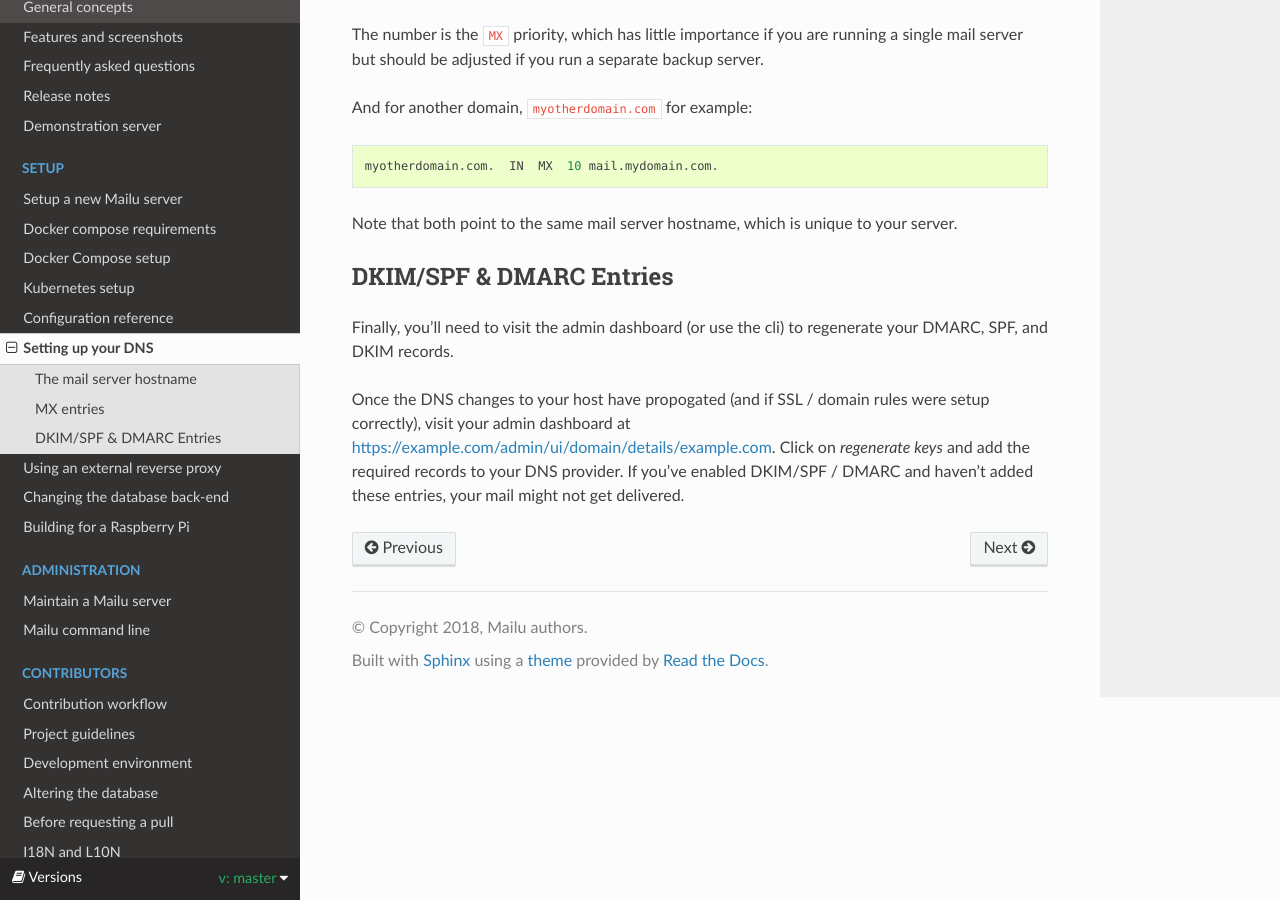
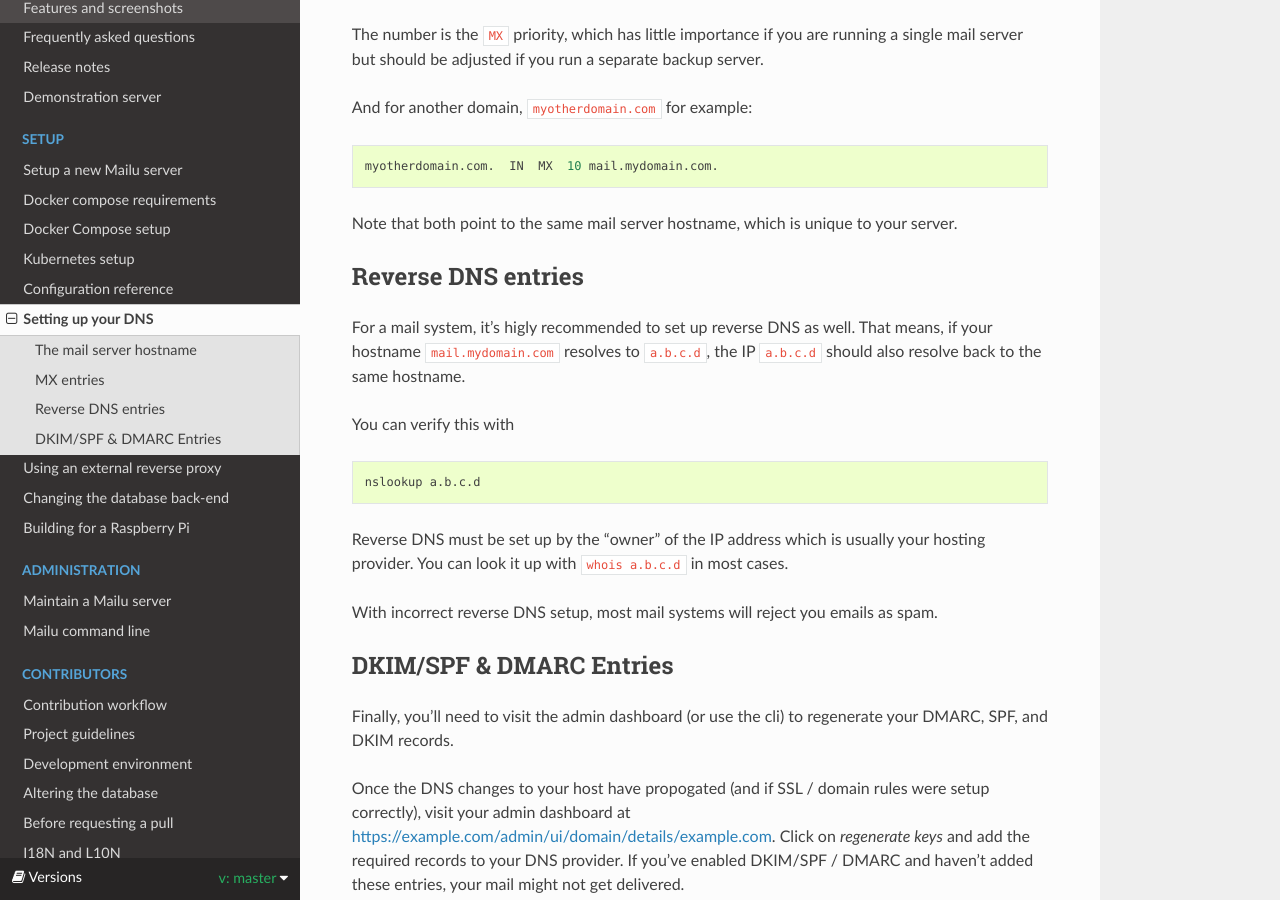
Before and after one commit to WillingDev0812/Mail-Management-Tool, a Sphinx documentation site: the page built from docs/dns.rst, in a window 1280 px wide and 900 px high, scrolled down 1543 px. Built offline with Sphinx 7.4.7 and the Read the Docs theme 2.0.0, drawn with Linux system fonts in a browser that asks for light colours; formulas are drawn with MathJax 3.

Commit message:
Document reverse DNS setup recommendations

```diff
--- a/docs/dns.rst
+++ b/docs/dns.rst
@@ -49,6 +49,23 @@ And for another domain, ``myotherdomain.com`` for example:
 
 Note that both point to the same mail server hostname, which is unique to your server.
 
+Reverse DNS entries
+-------------------
+
+For a mail system, it's higly recommended to set up reverse DNS as well. That means, if your hostname
+``mail.mydomain.com`` resolves to ``a.b.c.d``, the IP ``a.b.c.d`` should also resolve back to the same hostname.
+
+You can verify this with
+
+.. code-block:: bash
+
+  nslookup a.b.c.d
+
+Reverse DNS must be set up by the "owner" of the IP address which is usually your hosting provider. You can look it up with ``whois a.b.c.d`` in most cases.
+
+With incorrect reverse DNS setup, most mail systems will reject you emails as spam.
+
+
 DKIM/SPF & DMARC Entries
 ------------------------
 
```
